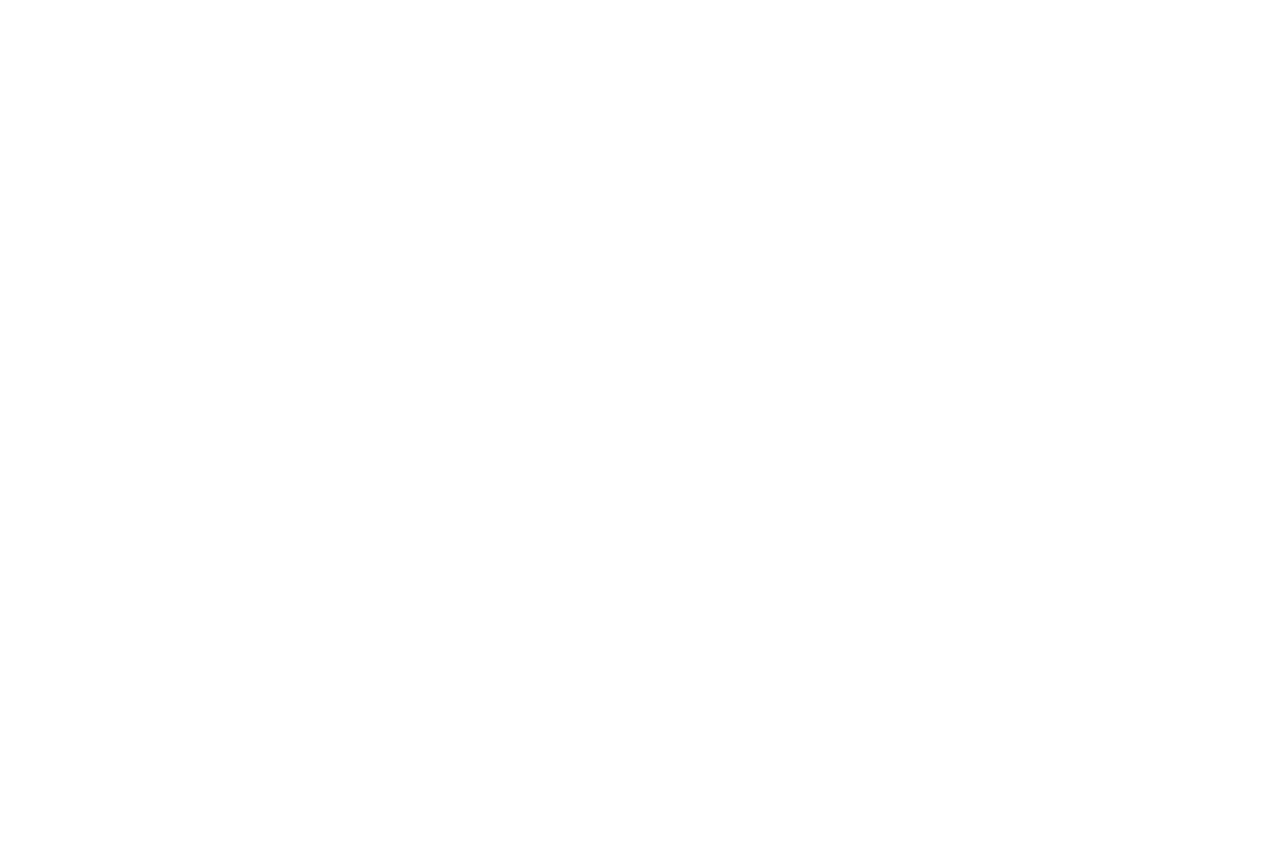
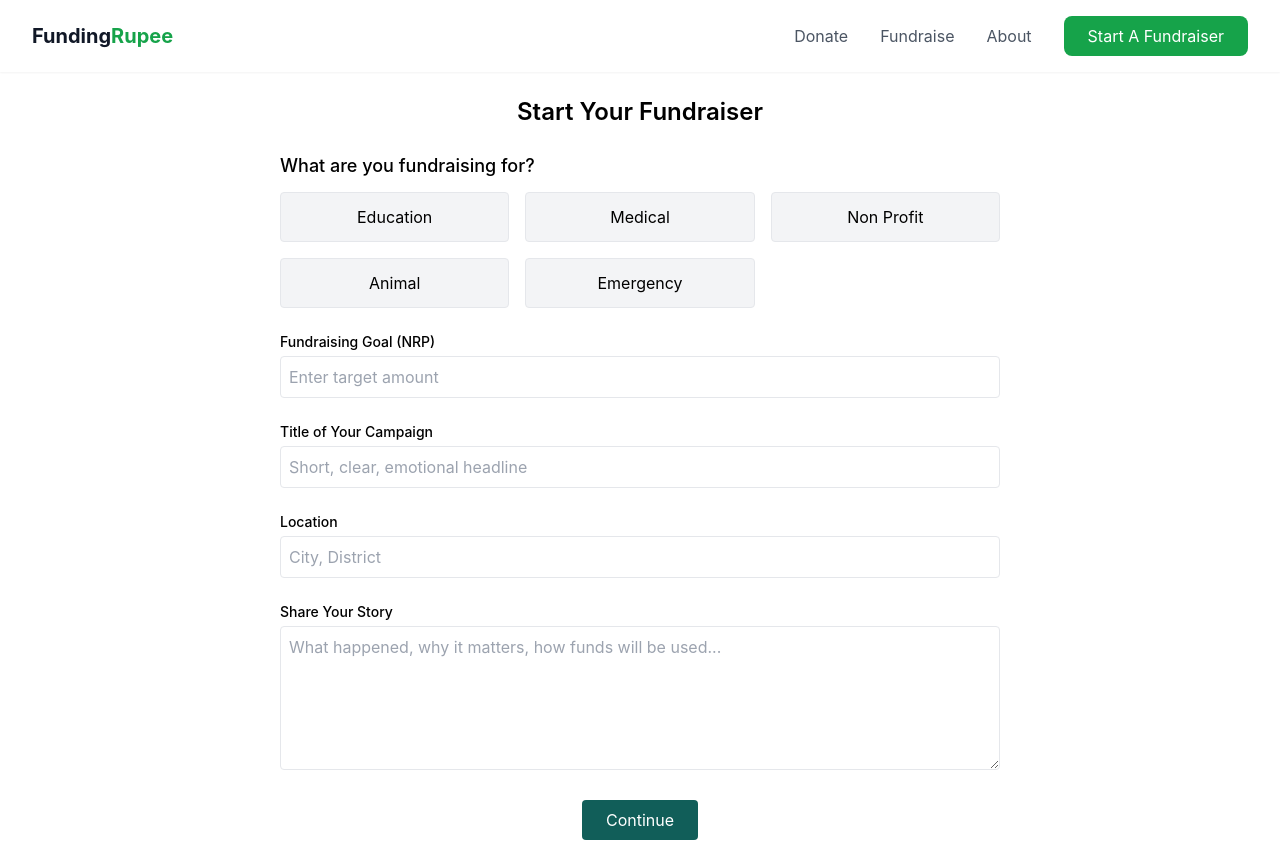
Before and after one commit to roonic/FundingRupee, a React (Create React App) app in the folder funding-rupee/: page /start-fundraiser in a window 1280 px wide. Before the commit this address had no page. Before the commit the page ends 800 px from the top, so only its background shows below. Built offline with nearby package versions, Linux system fonts and the light colour scheme.

Commit message:
Some minor changes

```diff
--- a/funding-rupee/src/App.js
+++ b/funding-rupee/src/App.js
@@ -16,7 +16,7 @@ import AboutUs from './pages/AboutUs';
 import DonationPage from './components/DonationPage';
 // import FundraiserByCategory from './pages/FundRaiserbyCategory';
 import FundraiserByCategory from './components/FundRaiserbyCategory';
-
+import CampaignSetup from './pages/CampaignSetup';
 function App() {
   return (
     <Router>
@@ -42,6 +42,8 @@ function App() {
 
         {/* Optional: About Page if you add */}
         <Route path="/about" element={<AboutUs />} />
+
+        < Route path='/start-fundraiser' element={<CampaignSetup />}/>
       </Routes>
     </Router>
   );
--- a/funding-rupee/src/components/navbar.jsx
+++ b/funding-rupee/src/components/navbar.jsx
@@ -20,7 +20,7 @@ const Navbar = () => {
             </Link>
 
             <Link
-              to="/categories"
+              to="/start-fundraiser"
               className="text-gray-600 hover:text-gray-900 transition-colors"
             >
               Fundraise
--- /dev/null
+++ b/funding-rupee/src/pages/CampaignSetup.jsx
@@ -0,0 +1,81 @@
+import React from "react";
+import Navbar from "../components/navbar";
+export default function CampaignSetup() {
+  return (
+  <>
+    < Navbar/>
+    <div className="max-w-3xl mx-auto p-6">
+      {/* Title */}
+      <h1 className="text-2xl font-semibold text-center mb-6">
+        Start Your Fundraiser
+      </h1>
+
+      {/* Step 1: Category Selection */}
+      <div className="mb-6">
+        <h2 className="text-lg font-medium mb-3">What are you fundraising for?</h2>
+        <div className="grid grid-cols-3 gap-4">
+          {["Education", "Medical", "Non Profit", "Animal", "Emergency"].map(
+            (category) => (
+              <button
+                key={category}
+                className="bg-gray-100 hover:bg-gray-200 p-3 rounded flex items-center justify-center gap-2 border"
+              >
+                {/* You can add category-specific icons here */}
+                {category}
+              </button>
+            )
+          )}
+        </div>
+      </div>
+
+      {/* Step 2: Fundraising Goal */}
+      <div className="mb-6">
+        <label className="block text-sm font-medium mb-1">
+          Fundraising Goal (NRP)
+        </label>
+        <input
+          type="number"
+          className="w-full border rounded p-2"
+          placeholder="Enter target amount"
+        />
+      </div>
+
+      {/* Step 3: Campaign Details */}
+      <div className="mb-6">
+        <label className="block text-sm font-medium mb-1">
+          Title of Your Campaign
+        </label>
+        <input
+          type="text"
+          className="w-full border rounded p-2"
+          placeholder="Short, clear, emotional headline"
+        />
+      </div>
+
+      <div className="mb-6">
+        <label className="block text-sm font-medium mb-1">Location</label>
+        <input
+          type="text"
+          className="w-full border rounded p-2"
+          placeholder="City, District"
+        />
+      </div>
+
+      <div className="mb-6">
+        <label className="block text-sm font-medium mb-1">Share Your Story</label>
+        <textarea
+          className="w-full border rounded p-2 h-36"
+          placeholder="What happened, why it matters, how funds will be used..."
+        ></textarea>
+      </div>
+
+      {/* Submit Button */}
+      <div className="text-center">
+        <button className="bg-teal-800 text-white px-6 py-2 rounded hover:bg-teal-900">
+          Continue
+        </button>
+      </div>
+    </div>
+    </>
+  );
+}
```
Also changed, not shown: funding-rupee/src/pages/AboutUs.jsx (+90 -35 lines).
